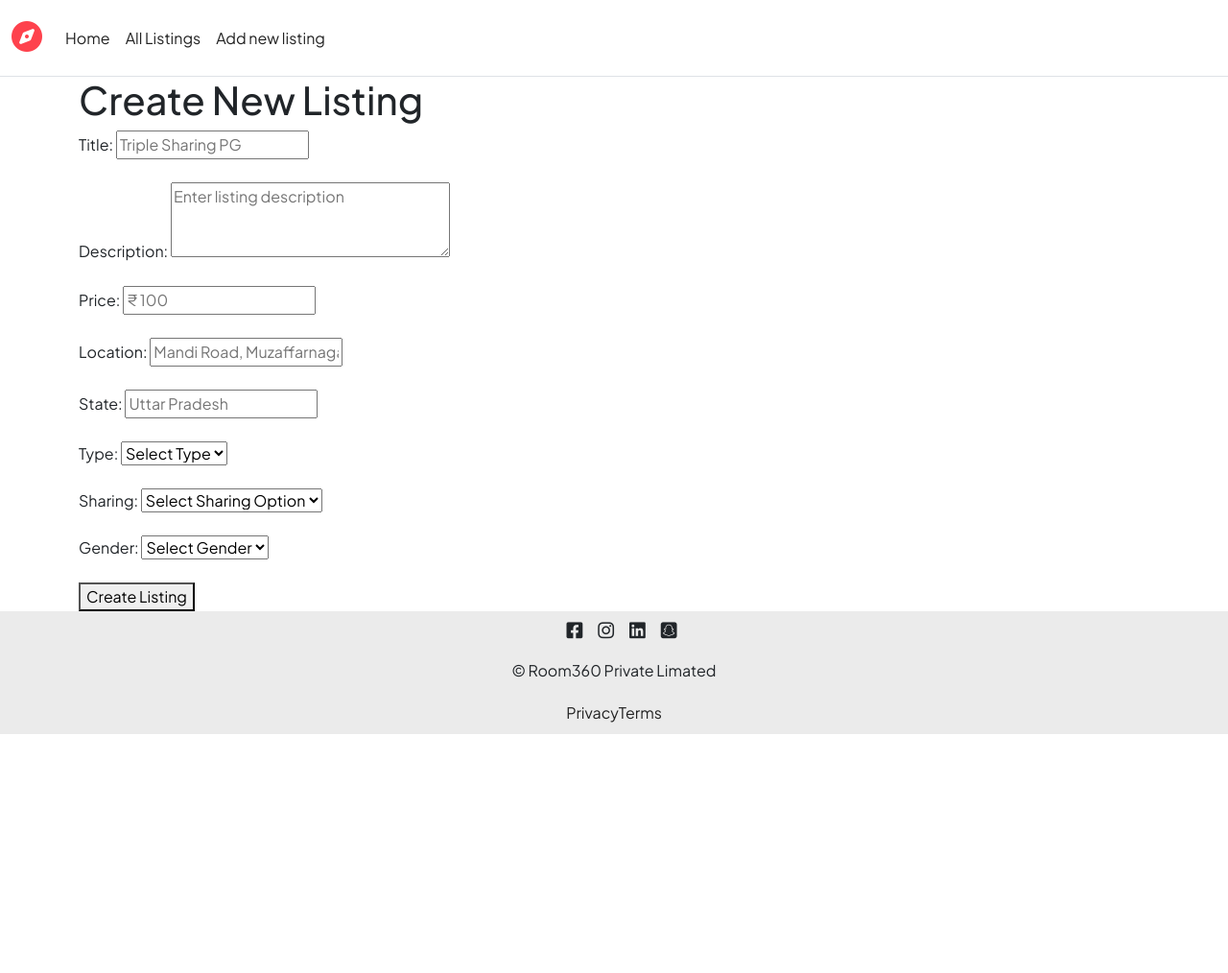
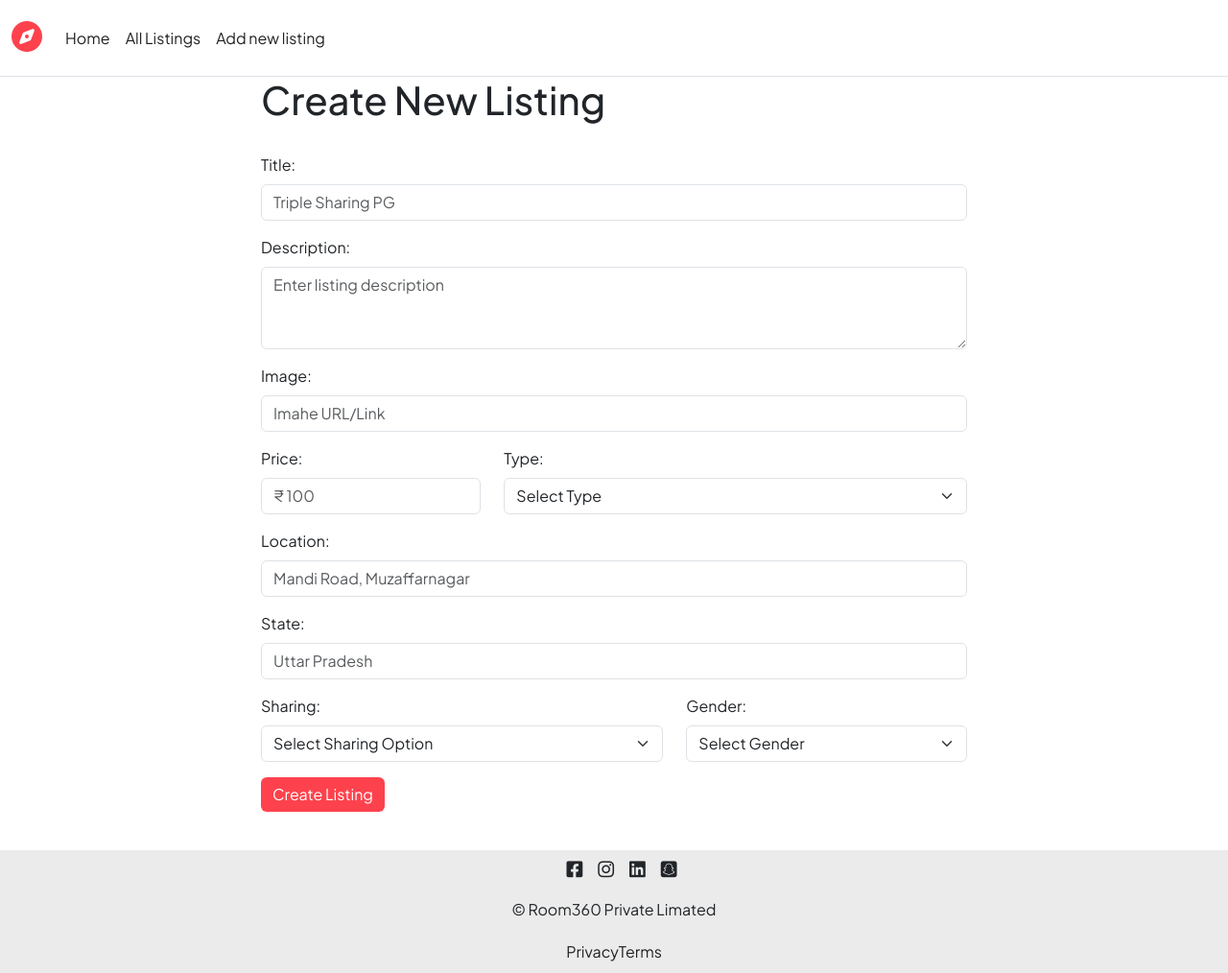
Before and after one commit to Naman-Nagar10/room360, a Node server app: page /listings/new in a window 1280 px wide. Shown: the whole page at 96% size. Before the commit the page ends 765 px from the top, so only its background shows below. Run offline with Node 20, Linux system fonts and the light colour scheme; some libraries are stand-ins or nearby versions.

Commit message:
phase 2a(styling ADD NEW LISTING page )

```diff
--- a/app.js
+++ b/app.js
@@ -72,6 +72,8 @@ app.get("/listings", async (req, res) => {
     }
 });
 
+
+// ADD NEW LISTING
 app.get("/listings/new", (req, res) => {
     res.render("./listings/new.ejs");
 });
--- a/public/css/style.css
+++ b/public/css/style.css
@@ -1,5 +1,12 @@
 body {
   font-family: "Plus Jakarta Sans", sans-serif !important;
+  display: flex;
+  flex-direction: column;
+  min-height: 100vh;
+}
+
+.container {
+    flex: 1;
 }
 
 
@@ -89,3 +96,9 @@ body {
     opacity: 0.2;
     background-color: white;
 }
+
+/* ADD BUTTON(NEW LISTING) */
+.add-btn {
+    background-color: #fe424d !important;
+    border: none !important;
+}
--- a/views/listings/new.ejs
+++ b/views/listings/new.ejs
@@ -1,39 +1,65 @@
 <% layout('/layouts/boilerplate') -%>
-<body>
+
+<div class="row">
+    <div class="col-8 offset-2" >
         <h1>Create New Listing </h1>
+        <br>
 
         <form action="/listings" method="POST">
-        <label for="title">Title: </label>
-        <input type="text" name="listing[title]" id="title" placeholder="Triple Sharing PG" required>
-        <br><br>
+            <!-- TITLE -->
+            <div class="mb-3">
+                <label for="title" class="form-label">Title: </label>
+                <input type="text" name="listing[title]" id="title" placeholder="Triple Sharing PG" class="form-control" required>
+            </div>
 
-        <label for="description">Description: </label>
-        <textarea name="listing[description]" id="description" required rows="3" cols="30" placeholder="Enter listing description"></textarea>
-        <br><br>
+            <!-- DESCRIPTION -->
+            <div class="mb-3">
+                <label for="description" class="form-label">Description: </label>
+                <textarea name="listing[description]" id="description" rows="3" cols="30" placeholder="Enter listing description" class="form-control" required></textarea>
+            </div>
 
-        <label for="price">Price: </label>
-        <input type="number" name="listing[price]" id="price" required placeholder="₹ 100">
-        <br><br>
+            <!-- IMAGE -->
+            <div class="mb-3">
+                <label for="image" class="form-label">Image: </label>
+                <input type="text" name="listing[image]" id="image" placeholder="Imahe URL/Link" class="form-control" required>
+            </div>
 
-        <label for="location">Location: </label>
-        <input type="text" name="listing[location]" id="location" required placeholder="Mandi Road, Muzaffarnagar">
-        <br><br>
 
-        <label for="state">State: </label>
-        <input type="text" name="listing[state]" id="state" required placeholder="Uttar Pradesh">
-        <br><br>
+            <!-- PRICE AND TYPE (SAME ROW) -->
+            <div class="row">
+                <div class="mb-3 col-md-4">
+                    <label for="price" class="form-label">Price: </label>
+                    <input type="number" name="listing[price]" id="price"  placeholder="₹ 100" class="form-control" required>
+                </div>
 
-        <label for="type">Type: </label>
-        <select name="listing[type]" id="type" required>
+                <div class="mb-3 col-md-8">
+                    <label for="type" class="form-label">Type: </label>
+                    <select name="listing[type]" id="type" class="form-select" required>
                         <option value="">Select Type</option>
                         <option value="PG">PG</option>
                         <option value="Hostel">Hostel</option>
                         <option value="Room">Room</option>
                     </select>
-        <br><br>
+                </div>
+            </div>
 
-        <label for="sharing">Sharing: </label>
-        <select name="listing[sharing]" id="sharing" required>
+            <!-- LOCATION -->
+            <div class="mb-3">
+                <label for="location" class="form-label">Location: </label>
+                <input type="text" name="listing[location]" id="location"  placeholder="Mandi Road, Muzaffarnagar" class="form-control" required>
+            </div>
+
+            <!-- STATE -->
+            <div class="mb-3">
+                <label for="state" class="form-label">State: </label>
+                <input type="text" name="listing[state]" id="state"  placeholder="Uttar Pradesh" class="form-control" required>
+            </div>
+
+            <!-- SHARING AND GENDER(SAME ROW) -->
+            <div class="row">
+                <div class="mb-3 col-md-7">
+                    <label for="sharing" class="form-label">Sharing: </label>
+                    <select name="listing[sharing]" id="sharing" class="form-select" required>
                         <option value="">Select Sharing Option</option>
                         <option value="Single">Single</option>
                         <option value="Double">Double</option>
@@ -41,18 +67,26 @@
                         <option value="four">Four</option>
                         <option value="MoreThenFive">More Than Five</option>
                     </select>
-        <br><br>
+                </div>
 
-        <label for="gender">Gender: </label>
-        <select name="listing[gender]" id="gender" required>
+                <div class="mb-3 col-md-5">
+                    <label for="gender"class="form-label">Gender: </label>
+                    <select name="listing[gender]" id="gender" class="form-select" required>
 
                         <option value="">Select Gender</option>
                         <option value="Male">Boys</option>
                         <option value="Female">Girls</option>
                         <option value="Other">Boys/Girls</option>
                     </select>
-        <br><br>
+                </div>
+            </div>
 
-        <button type="submit">Create Listing</button>
+            <!-- BUTTON -->
+            <div class="mb-3">
+                <button class="btn btn-dark add-btn" type="submit">Create Listing</button>
+            </div>
+            <br>
+
         </form>
-</body>
+    </div>
+</div>
```
Also changed, not shown: 1 other file. Lines whose indentation alone changed are shown as unchanged.
